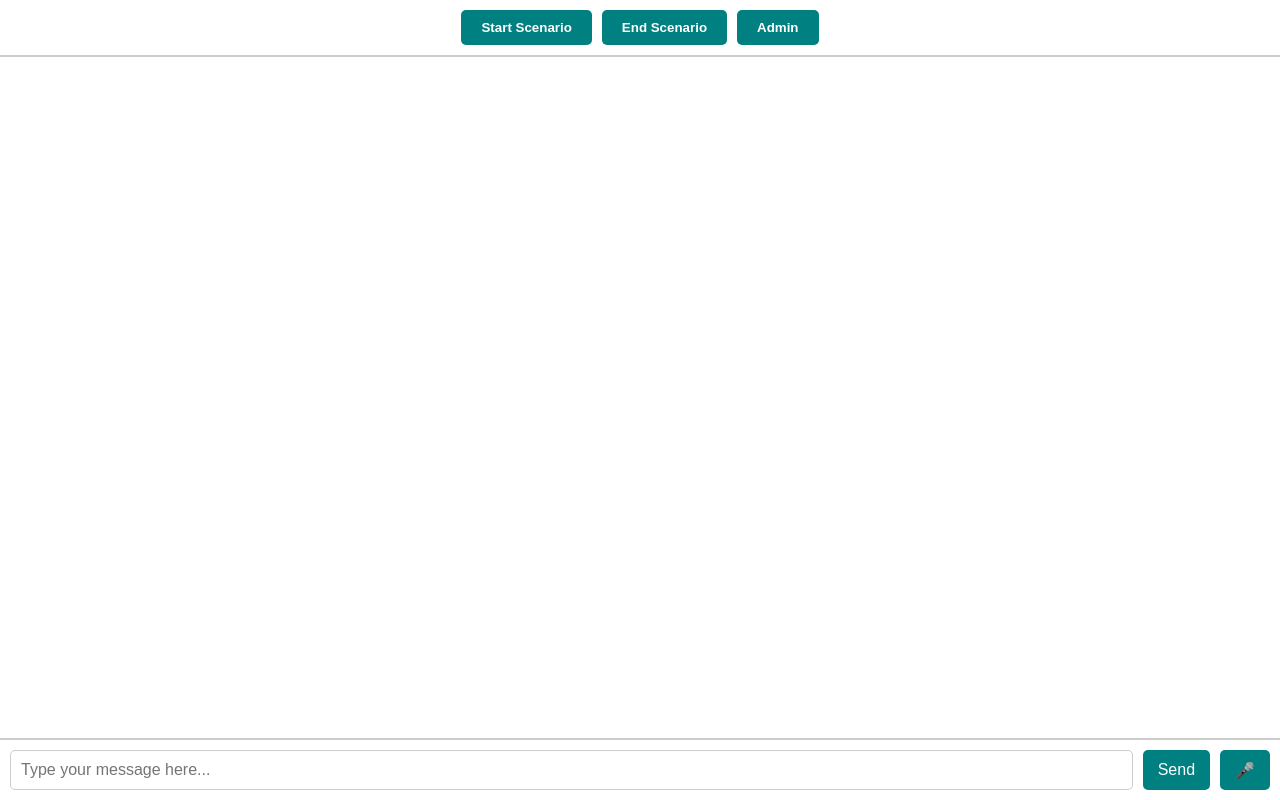
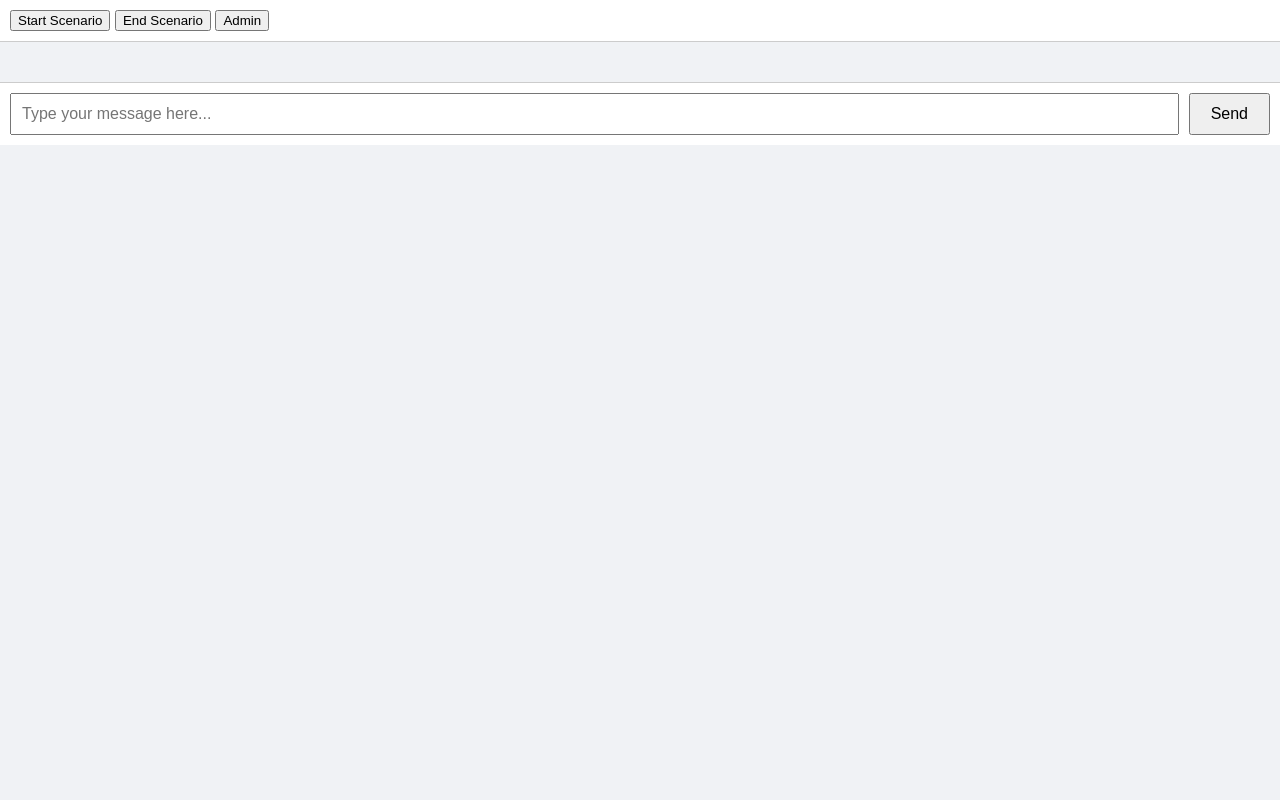
Before and after one commit to EMSCodeSim/version3, a website: page index.html in a window 1280 px wide. Drawn offline with Linux system fonts and the light colour scheme; no server answers.

Commit message:
Update index.html

```diff
--- a/index.html
+++ b/index.html
@@ -1,17 +1,78 @@
 <!DOCTYPE html>
 <html lang="en">
 <head>
-  <meta charset="UTF-8">
+  <meta charset="UTF-8" />
   <title>EMS Code Sim</title>
   <meta name="viewport" content="width=device-width, initial-scale=1.0">
 
-  <!-- Firebase SDK -->
+  <!-- Firebase SDKs -->
   <script src="https://www.gstatic.com/firebasejs/9.22.0/firebase-app-compat.js"></script>
   <script src="https://www.gstatic.com/firebasejs/9.22.0/firebase-database-compat.js"></script>
   <script src="https://www.gstatic.com/firebasejs/9.22.0/firebase-analytics-compat.js"></script>
 
+  <style>
+    body {
+      font-family: Arial, sans-serif;
+      background-color: #f0f2f5;
+      margin: 0;
+      padding: 0;
+    }
+
+    header {
+      background-color: #ffffff;
+      padding: 10px;
+      display: flex;
+      justify-content: space-between;
+      align-items: center;
+      border-bottom: 1px solid #ccc;
+    }
+
+    #chat-display {
+      padding: 20px;
+      max-height: 70vh;
+      overflow-y: auto;
+    }
+
+    .input-area {
+      display: flex;
+      padding: 10px;
+      background: #fff;
+      border-top: 1px solid #ccc;
+    }
+
+    .input-area input {
+      flex: 1;
+      padding: 10px;
+      font-size: 16px;
+    }
+
+    .input-area button {
+      padding: 10px 20px;
+      margin-left: 10px;
+      font-size: 16px;
+    }
+  </style>
+</head>
+
+<body>
+  <header>
+    <div>
+      <button onclick="startScenario()">Start Scenario</button>
+      <button onclick="endScenario()">End Scenario</button>
+      <button onclick="openAdmin()">Admin</button>
+    </div>
+  </header>
+
+  <main>
+    <div id="chat-display"></div>
+    <div class="input-area">
+      <input id="user-input" type="text" placeholder="Type your message here..." />
+      <button onclick="sendMessage()">Send</button>
+    </div>
+  </main>
+
+  <!-- Firebase Config + Load hardcodedResponses -->
   <script>
-    // Your web app's Firebase configuration
     const firebaseConfig = {
       apiKey: "AIzaSyAmpYL8Ywfxkw_h2aMvF2prjiI0m5LYM40",
       authDomain: "ems-code-sim.firebaseapp.com",
@@ -23,146 +84,24 @@
       measurementId: "G-2Q3ZT01YT1"
     };
 
-    // Initialize Firebase
     firebase.initializeApp(firebaseConfig);
     firebase.analytics();
-    const database = firebase.database();
+
+    // Load chat_log from Firebase into global variable
+    window.hardcodedResponses = [];
+
+    firebase.database().ref('chat_log').once('value')
+      .then(snapshot => {
+        const data = snapshot.val();
+        window.hardcodedResponses = Object.values(data || {});
+        console.log("Loaded hardcodedResponses from Firebase", window.hardcodedResponses);
+      })
+      .catch(err => {
+        console.error("Firebase load failed:", err);
+      });
   </script>
 
-  <style>
-    /* RESET */
-    * {
-      margin: 0;
-      padding: 0;
-      box-sizing: border-box;
-    }
-    body, html {
-      height: 100%;
-      font-family: Arial, sans-serif;
-      background-color: #f0f4f8;
-      display: flex;
-      flex-direction: column;
-    }
-
-    /* HEADER */
-    .header {
-      background-color: #ffffff;
-      padding: 10px;
-      display: flex;
-      flex-wrap: wrap;
-      justify-content: center;
-      gap: 10px;
-      border-bottom: 2px solid #ccc;
-    }
-    .header button {
-      padding: 10px 20px;
-      border: none;
-      background-color: teal;
-      color: white;
-      font-weight: bold;
-      border-radius: 5px;
-      cursor: pointer;
-    }
-    .header button:hover {
-      background-color: darkslategray;
-    }
-
-    /* MAIN CHAT AREA */
-    .chat-area {
-      flex: 1;
-      overflow-y: auto;
-      padding: 10px;
-      background-color: #ffffff;
-    }
-    .chat-area img {
-      max-width: 100%;
-      margin-top: 10px;
-    }
-
-    /* USER INPUT AREA */
-    .input-area {
-      display: flex;
-      padding: 10px;
-      background-color: #ffffff;
-      border-top: 2px solid #ccc;
-    }
-    .input-area input[type="text"] {
-      flex: 1;
-      padding: 10px;
-      font-size: 16px;
-      border: 1px solid #ccc;
-      border-radius: 5px;
-    }
-    .input-area button {
-      margin-left: 10px;
-      padding: 10px 15px;
-      font-size: 16px;
-      background-color: teal;
-      color: white;
-      border: none;
-      border-radius: 5px;
-      cursor: pointer;
-    }
-    .input-area button:hover {
-      background-color: darkslategray;
-    }
-    .mic-button {
-      margin-left: 5px;
-      padding: 10px;
-      font-size: 16px;
-      border-radius: 50%;
-      background-color: #007bff;
-      color: white;
-      border: none;
-      cursor: pointer;
-    }
-    .mic-button:hover {
-      background-color: #0056b3;
-    }
-
-    /* RESPONSIVE */
-    @media (max-width: 600px) {
-      .header {
-        flex-direction: column;
-        align-items: center;
-      }
-      .input-area {
-        flex-direction: column;
-      }
-      .input-area input[type="text"] {
-        width: 100%;
-        margin-bottom: 5px;
-      }
-      .input-area button, .mic-button {
-        width: 100%;
-      }
-    }
-  </style>
-</head>
-
-<body>
-
-  <!-- HEADER with Buttons -->
-  <div class="header">
-    <button onclick="startScenario()">Start Scenario</button>
-    <button onclick="endScenario()">End Scenario</button>
-    <button onclick="openAdmin()">Admin</button>
-  </div>
-
-  <!-- CHAT DISPLAY -->
-  <div id="chat-display" class="chat-area">
-    <!-- Chat messages appear here -->
-  </div>
-
-  <!-- USER INPUT -->
-  <div class="input-area">
-    <input type="text" id="user-input" placeholder="Type your message here...">
-    <button onclick="sendMessage()">Send</button>
-    <button class="mic-button">🎤</button> <!-- Mic Button Placeholder -->
-  </div>
-
-  <!-- Load Your App JS -->
-  <script src="./scripts/app.js"></script>
-
+  <!-- Load Chat Logic AFTER Firebase loads -->
+  <script src="scripts/app.js" defer></script>
 </body>
 </html>
```
